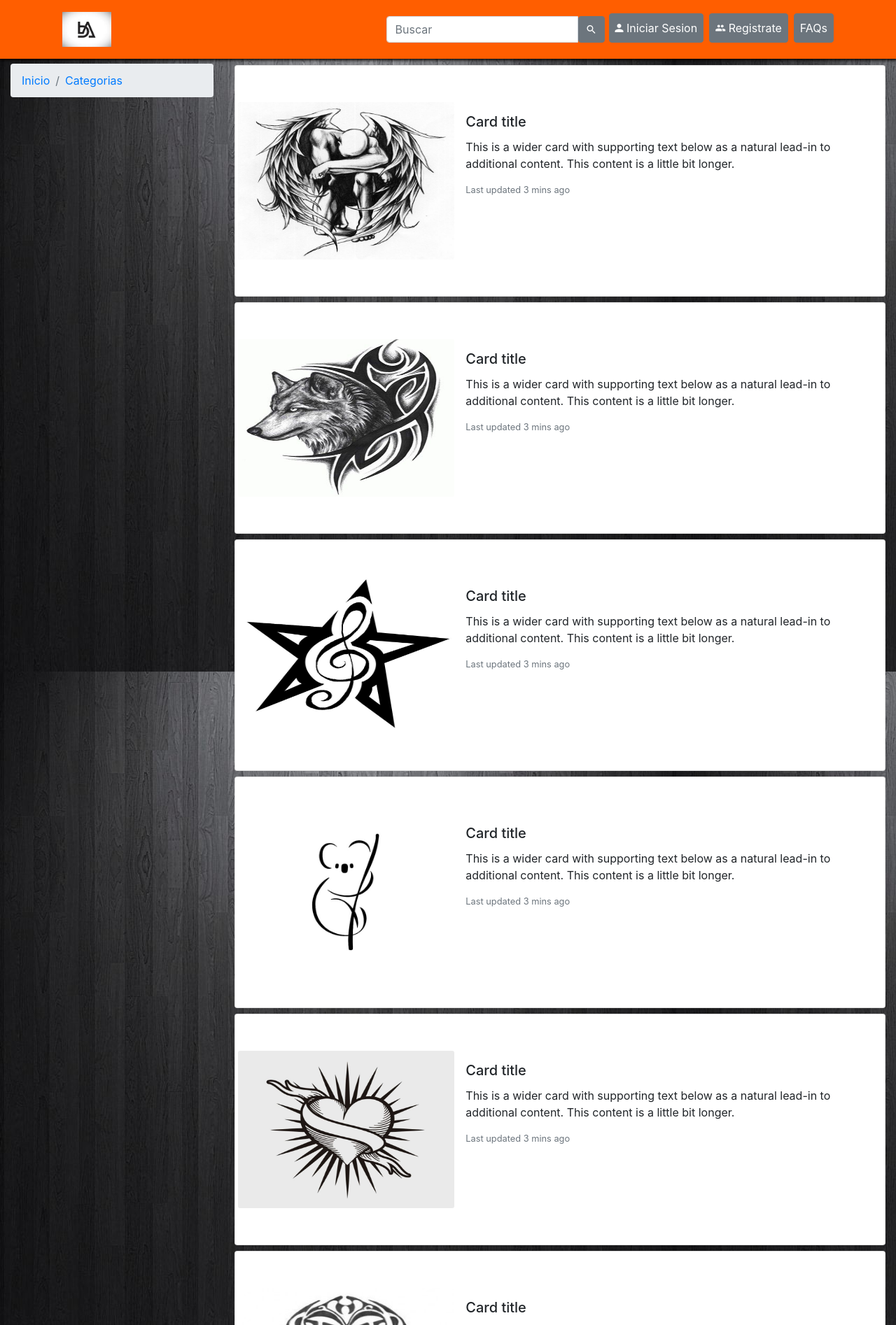
After one commit to bruno46/BodyArt, a PHP site: page /listado.php in a window 1280 px wide. The commit adds this page. Shown: the top 1894 px of the page at 70% size. Run offline with PHP 8.4, Linux system fonts and the light colour scheme.

Commit message:
modificaciones y se agrego listado.php

```diff
--- a/head.php
+++ b/head.php
@@ -1,3 +1,4 @@
+<html>
 <head>
     <meta charset="utf-8">
     <meta name="viewport" content="width=device-width, initial-scale=1">
--- /dev/null
+++ b/listado.php
@@ -0,0 +1,154 @@
+<?php
+include 'funciones.php'?>
+<?php include 'head.php'?>
+
+<?php include 'navbar.php'?>
+<div class="container-fluid">
+<div class="row">
+<div class="col-3 py-2 position-fixed fixed-top" style="
+    margin-top: 83px;
+">
+<nav aria-label="breadcrumb ">
+  <ol class="breadcrumb">
+    <li class="breadcrumb-item"><a href="inicio.php">Inicio</a></li>
+    <li class="breadcrumb-item"><a href="#">Categorias</a></li>
+  </ol>
+</nav>
+</div>
+
+<div class="col-9 py-2 ml-auto">
+
+<div class="card py-5" style="max-width: 100%;">
+  <div class="row no-gutters">
+    <div class="col-md-4">
+      <img class="card-img mx-1 my-1" width="100%" height="225" src="img/modelo/modelo1-1.jpg">
+    </div>
+    <div class="col-md-8">
+      <div class="card-body">
+        <h5 class="card-title">Card title</h5>
+        <p class="card-text">This is a wider card with supporting text below as a natural lead-in to additional content. This content is a little bit longer.</p>
+        <p class="card-text"><small class="text-muted">Last updated 3 mins ago</small></p>
+      </div>
+    </div>
+  </div>
+</div>
+
+<div class="card my-2 py-5" style="max-width: 100%;">
+  <div class="row no-gutters">
+    <div class="col-md-4">
+      <img class="card-img mx-1 my-1" width="100%" height="225" src="img/modelo/modelo2-2.jpg">
+    </div>
+    <div class="col-md-8">
+      <div class="card-body">
+        <h5 class="card-title">Card title</h5>
+        <p class="card-text">This is a wider card with supporting text below as a natural lead-in to additional content. This content is a little bit longer.</p>
+        <p class="card-text"><small class="text-muted">Last updated 3 mins ago</small></p>
+      </div>
+    </div>
+  </div>
+</div>
+<div class="card my-2 py-5" style="max-width: 100%;">
+  <div class="row no-gutters">
+    <div class="col-md-4">
+      <img class="card-img mx-1 my-1" width="100%" height="225" src="img/modelo/modelo3.jpg">
+    </div>
+    <div class="col-md-8">
+      <div class="card-body">
+        <h5 class="card-title">Card title</h5>
+        <p class="card-text">This is a wider card with supporting text below as a natural lead-in to additional content. This content is a little bit longer.</p>
+        <p class="card-text"><small class="text-muted">Last updated 3 mins ago</small></p>
+      </div>
+    </div>
+  </div>
+</div>
+
+<div class="card my-2 py-5" style="max-width: 100%;">
+  <div class="row no-gutters">
+    <div class="col-md-4">
+      <img class="card-img mx-1 my-1" width="100%" height="225" src="img/modelo/modelo4.jpg">
+    </div>
+    <div class="col-md-8">
+      <div class="card-body">
+        <h5 class="card-title">Card title</h5>
+        <p class="card-text">This is a wider card with supporting text below as a natural lead-in to additional content. This content is a little bit longer.</p>
+        <p class="card-text"><small class="text-muted">Last updated 3 mins ago</small></p>
+      </div>
+    </div>
+  </div>
+</div>
+
+
+<div class="card my-2 py-5" style="max-width: 100%;">
+  <div class="row no-gutters">
+    <div class="col-md-4">
+      <img class="card-img mx-1 my-1" width="100%" height="225" src="img/modelo/modelo5.jpg">
+    </div>
+    <div class="col-md-8">
+      <div class="card-body">
+        <h5 class="card-title">Card title</h5>
+        <p class="card-text">This is a wider card with supporting text below as a natural lead-in to additional content. This content is a little bit longer.</p>
+        <p class="card-text"><small class="text-muted">Last updated 3 mins ago</small></p>
+      </div>
+    </div>
+  </div>
+</div>
+<div class="card my-2 py-5" style="max-width: 100%;">
+  <div class="row no-gutters">
+    <div class="col-md-4">
+      <img class="card-img mx-1 my-1" width="100%" height="225" src="img/modelo/modelo6.jpg">
+    </div>
+    <div class="col-md-8">
+      <div class="card-body">
+        <h5 class="card-title">Card title</h5>
+        <p class="card-text">This is a wider card with supporting text below as a natural lead-in to additional content. This content is a little bit longer.</p>
+        <p class="card-text"><small class="text-muted">Last updated 3 mins ago</small></p>
+      </div>
+    </div>
+  </div>
+</div>
+<div class="card my-2 py-5" style="max-width: 100%;">
+  <div class="row no-gutters">
+    <div class="col-md-4">
+      <img class="card-img mx-1 my-1" width="100%" height="225" src="img/modelo/modelo7.jpg">
+    </div>
+    <div class="col-md-8">
+      <div class="card-body">
+        <h5 class="card-title">Card title</h5>
+        <p class="card-text">This is a wider card with supporting text below as a natural lead-in to additional content. This content is a little bit longer.</p>
+        <p class="card-text"><small class="text-muted">Last updated 3 mins ago</small></p>
+      </div>
+    </div>
+  </div>
+</div>
+
+<div class="card my-2 py-5" style="max-width: 100%;">
+  <div class="row no-gutters">
+    <div class="col-md-4">
+      <img class="card-img mx-1 my-1" width="100%" height="225" src="img/modelo/modelo8.jpg">
+    </div>
+    <div class="col-md-8">
+      <div class="card-body">
+        <h5 class="card-title">Card title</h5>
+        <p class="card-text">This is a wider card with supporting text below as a natural lead-in to additional content. This content is a little bit longer.</p>
+        <p class="card-text"><small class="text-muted">Last updated 3 mins ago</small></p>
+      </div>
+    </div>
+  </div>
+</div>
+
+<div class="card my-2 py-5" style="max-width: 100%;">
+  <div class="row no-gutters">
+    <div class="col-md-4">
+      <img class="card-img mx-1 my-1" width="100%" height="225" src="img/modelo/modelo9.jpg">
+    </div>
+    <div class="col-md-8">
+      <div class="card-body">
+        <h5 class="card-title">Card title</h5>
+        <p class="card-text">This is a wider card with supporting text below as a natural lead-in to additional content. This content is a little bit longer.</p>
+        <p class="card-text"><small class="text-muted">Last updated 3 mins ago</small></p>
+      </div>
+    </div>
+  </div>
+</div>
+</div>
+</div>
--- a/navbar.php
+++ b/navbar.php
@@ -29,8 +29,8 @@
 ?>
 
 
-
- <nav class="navbar navbar-expand-lg navbar-dark">
+<body style="background-image:url(fondo.jpg);background-attachment: fixed;  margin-top: 85px;">
+ <nav class="navbar navbar-expand-lg navbar-dark position-fixed fixed-top">
     <div class="container">
       <ul class="navbar-nav mr-auto">
        <li class="nav-item my-1 mx-1 " style="width: 70px;">
@@ -82,12 +82,12 @@
             <a class="nav-link text-white btn btn-secondary py-2 mx-1" href="inicio.php"> Inicio</a>
            </li>
            <li class="nav-item dropdown text-white btn  btn-secondary" style="padding-left: 0px;padding-right: 0px;padding-bottom: 0px;padding-top: 0px;">
-              <a class="nav-link dropdown-toggle text-white" href="#" id="navbarDropdown" role="button" data-toggle="dropdown" aria-haspopup="true" aria-expanded="false">Mi cuenta</a>
+              <a class="nav-link dropdown-toggle text-white" href="#" id="navbarDropdown" role="button" data-toggle="dropdown" aria-haspopup="true" aria-expanded="false">Mi Cuenta</a>
            <div class="dropdown-menu  " aria-labelledby="navbarDropdown">
            <?php if(isset($archivo)):    ?>
             <a class="dropdown-item " href="perfil.php"><img src="<?=$archivo ?>"style="width: 100px;"></a>
           <?php else:   ?>
-          <a class="dropdown-item" href="perfil.php"><img src="img/perfil/profile.png" class="text-center" style="width: 100px;">></a>
+          <a class="dropdown-item" href="perfil.php"><img src="img/perfil/profile.png" class="text-center" style="width: 100px;"></a>
             <?php endif; ?>
           <a class="dropdown-item" href="perfil.php">Mi perfil</a>
           <a class="dropdown-item" href="preguntas-frecuentes.php">FAQs</a>
```
Also changed, not shown: inicio.php (+29 -34 lines), perfil.php (+2 -12 lines), users.json (+2 -12 lines).
